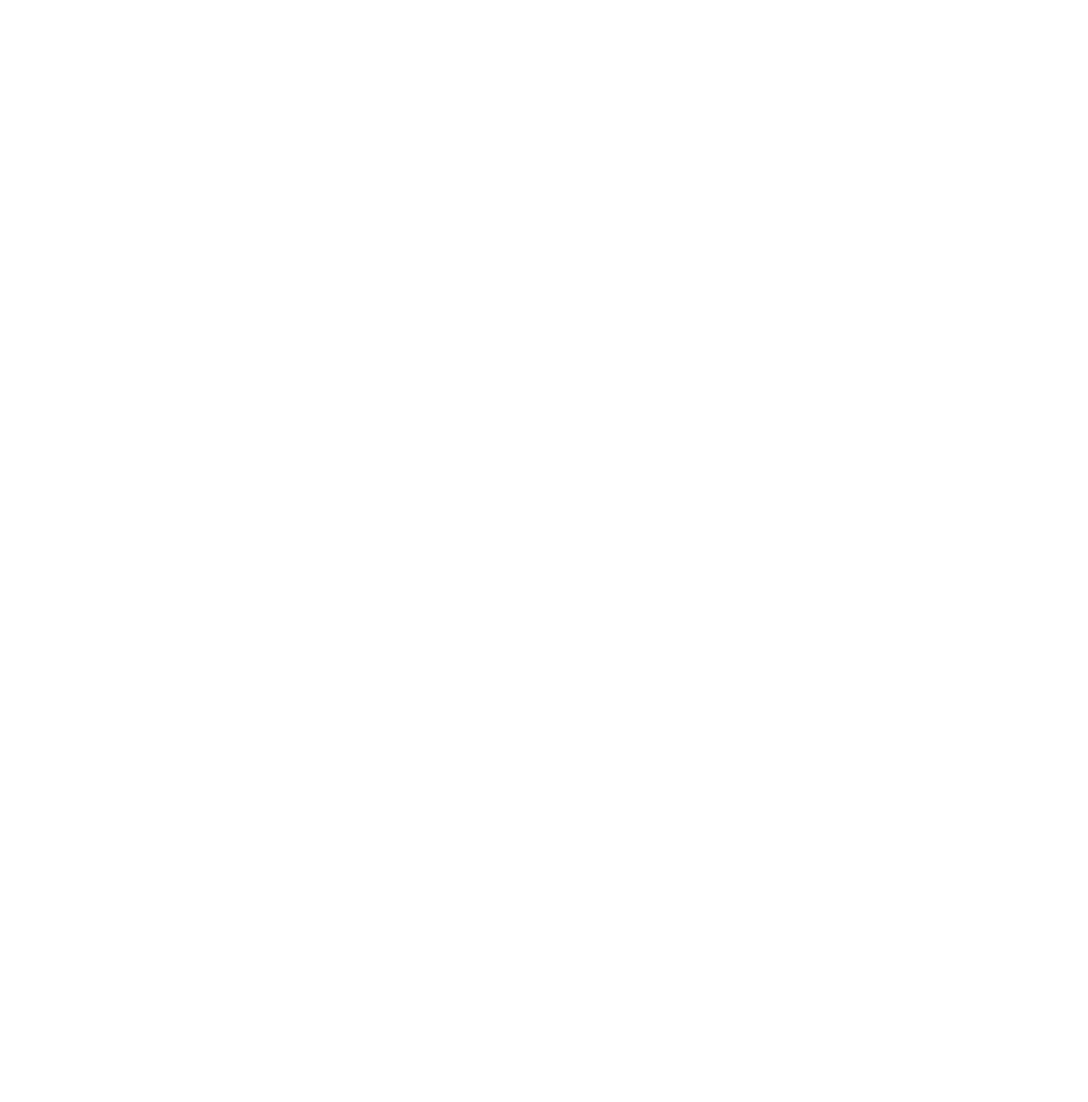
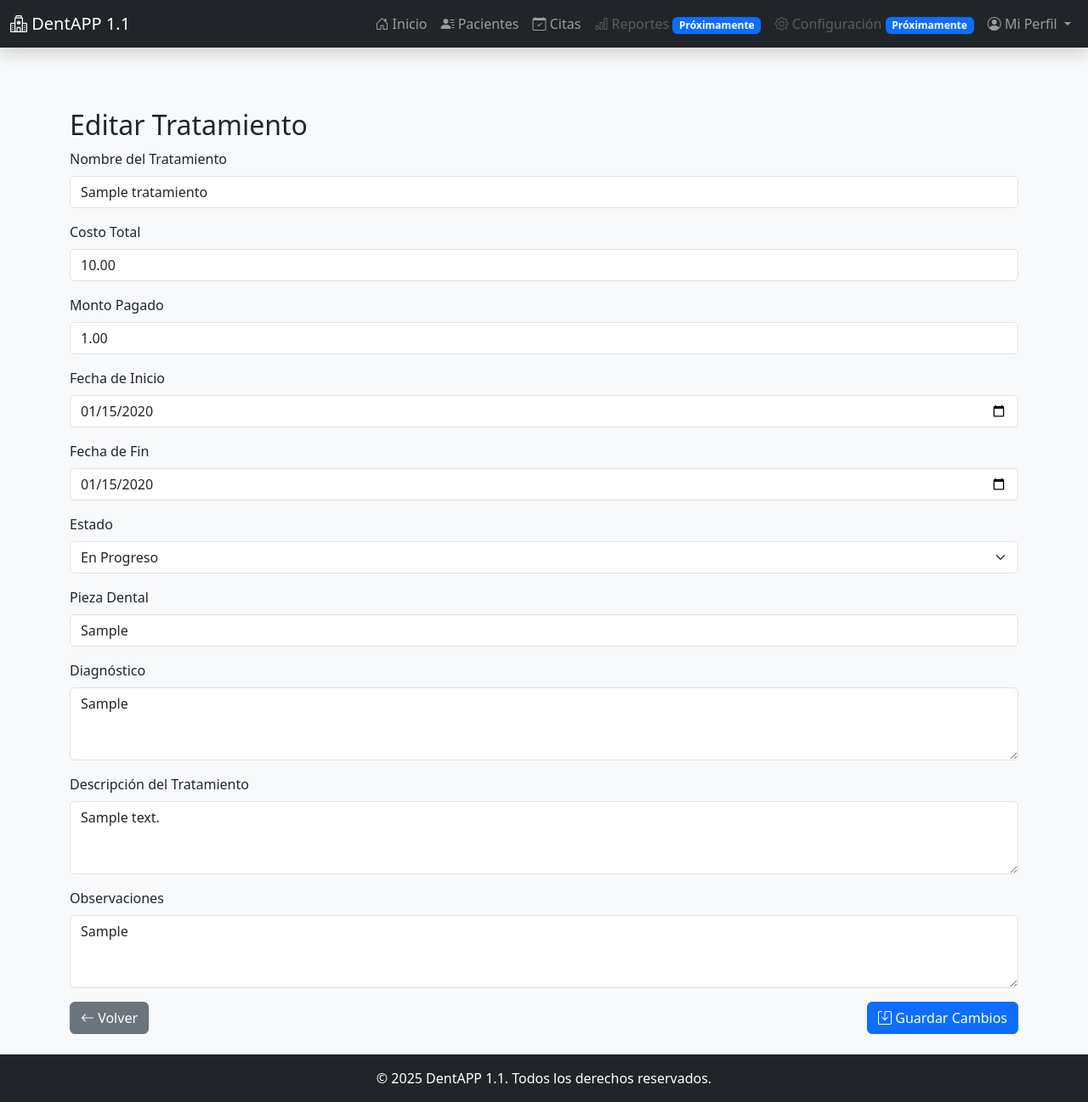
Before and after one commit to HAjiMe-0/BDdentista, a Flask app: page /tratamiento/1/editar in a window 1280 px wide. Before the commit the page is empty. Shown: the whole page at 85% size. Before the commit the page ends 800 px from the top, so only its background shows below. Run offline with Flask 3, Linux system fonts and the light colour scheme; the visitor is signed in with stand-in values (Sample User, id 1); tables that the repository leaves empty hold one stand-in row (values such as "Sample post"); some libraries are stand-ins or nearby versions.

Commit message:
Implmentacion "Editar Tratamiento" y "Cancelar tratamiento"

```diff
--- a/app/controllers.py
+++ b/app/controllers.py
@@ -395,7 +395,7 @@
     tratamiento = Tratamiento.query.get_or_404(tratamiento_id)
     if tratamiento.paciente.doctor_id != session['doctor_id']:
         flash('No tienes permiso para editar este tratamiento.', 'error')
-        return redirect(url_for('main.listar_pacientes'))
+        return redirect(url_for('main.ver_tratamiento'))
 
     if request.method == 'POST':
         tratamiento.nombre = request.form['nombre']
@@ -413,7 +413,7 @@
         tratamiento.observaciones = request.form.get('observaciones')
         db.session.commit()
         flash('Tratamiento actualizado exitosamente.', 'success')
-        return redirect(url_for('main.detalle_paciente', paciente_id=tratamiento.paciente_id))
+        return redirect(url_for('main.ver_tratamiento', tratamiento_id=tratamiento_id))
 
     return render_template('tratamientos/editar_tratamiento.html', tratamiento=tratamiento)
 
@@ -483,6 +483,29 @@
 
     flash('El tratamiento ha sido finalizado correctamente.', 'success')
     return redirect(url_for('main.ver_tratamiento', tratamiento_id=tratamiento_id))
+
+# Cancelar Tratamiento
+@main_bp.route('/tratamiento/<int:tratamiento_id>/cancelar', methods=['POST'])
+@login_requerido
+def cancelar_tratamiento(tratamiento_id):
+    tratamiento = Tratamiento.query.get_or_404(tratamiento_id)
+    if tratamiento.paciente.doctor_id != session['doctor_id']:
+        flash('No tienes permiso para cancelar este tratamiento.', 'error')
+        return redirect(url_for('main.listar_pacientes'))
+
+    # Verificar si el tratamiento ya está cancelado
+    if tratamiento.estado == "Cancelado":
+        flash('El tratamiento ya ha sido cancelado.', 'info')
+        return redirect(url_for('main.ver_tratamiento', tratamiento_id=tratamiento.tratamiento_id))
+
+    # Cambiar el estado a "Cancelado" y registrar la fecha de fin
+    tratamiento.estado = "Cancelado"
+    tratamiento.fecha_fin = datetime.today().date()
+
+    db.session.commit()
+    flash('El tratamiento ha sido cancelado exitosamente.', 'success')
+    return redirect(url_for('main.ver_tratamiento', tratamiento_id=tratamiento.tratamiento_id))
+
 
 # Crear formulario médico
 @main_bp.route('/paciente/<int:paciente_id>/formulario/crear', methods=['GET', 'POST'])
--- a/app/templates/tratamientos/editar_tratamiento.html
+++ b/app/templates/tratamientos/editar_tratamiento.html
@@ -0,0 +1,82 @@
+{% extends "base.html" %}
+
+{% block content %}
+<div class="container mt-5">
+    <h2>Editar Tratamiento</h2>
+    <form action="{{ url_for('main.editar_tratamiento', tratamiento_id=tratamiento.tratamiento_id) }}" method="POST">
+        <!-- Nombre del Tratamiento -->
+        <div class="mb-3">
+            <label for="nombre" class="form-label">Nombre del Tratamiento</label>
+            <input type="text" id="nombre" name="nombre" class="form-control" value="{{ tratamiento.nombre }}" required>
+        </div>
+
+        <!-- Costo Total -->
+        <div class="mb-3">
+            <label for="costo_total" class="form-label">Costo Total</label>
+            <input type="number" id="costo_total" name="costo_total" class="form-control" value="{{ tratamiento.costo_total }}" step="0.01" required>
+        </div>
+
+        <!-- Monto Pagado -->
+        <div class="mb-3">
+            <label for="monto_pagado" class="form-label">Monto Pagado</label>
+            <input type="number" id="monto_pagado" name="monto_pagado" class="form-control" value="{{ tratamiento.monto_pagado }}" step="0.01">
+        </div>
+
+        <!-- Fecha de Inicio -->
+        <div class="mb-3">
+            <label for="fecha_inicio" class="form-label">Fecha de Inicio</label>
+            <input type="date" id="fecha_inicio" name="fecha_inicio" class="form-control" value="{{ tratamiento.fecha_inicio }}" required>
+        </div>
+
+        <!-- Fecha de Fin -->
+        <div class="mb-3">
+            <label for="fecha_fin" class="form-label">Fecha de Fin</label>
+            <input type="date" id="fecha_fin" name="fecha_fin" class="form-control" value="{{ tratamiento.fecha_fin }}">
+        </div>
+
+        <!-- Estado -->
+        <div class="mb-3">
+            <label for="estado" class="form-label">Estado</label>
+            <select id="estado" name="estado" class="form-select" required>
+                <option value="En Progreso" {% if tratamiento.estado == 'En Progreso' %}selected{% endif %}>En Progreso</option>
+                <option value="Finalizado" {% if tratamiento.estado == 'Finalizado' %}selected{% endif %}>Finalizado</option>
+                <option value="Cancelado" {% if tratamiento.estado == 'Cancelado' %}selected{% endif %}>Cancelado</option>
+            </select>
+        </div>
+
+        <!-- Pieza Dental -->
+        <div class="mb-3">
+            <label for="pieza_dental" class="form-label">Pieza Dental</label>
+            <input type="text" id="pieza_dental" name="pieza_dental" class="form-control" value="{{ tratamiento.pieza_dental }}">
+        </div>
+
+        <!-- Diagnóstico -->
+        <div class="mb-3">
+            <label for="diagnostico" class="form-label">Diagnóstico</label>
+            <textarea id="diagnostico" name="diagnostico" class="form-control" rows="3">{{ tratamiento.diagnostico }}</textarea>
+        </div>
+
+        <!-- Descripción del Tratamiento -->
+        <div class="mb-3">
+            <label for="tratamiento_descripcion" class="form-label">Descripción del Tratamiento</label>
+            <textarea id="tratamiento_descripcion" name="tratamiento_descripcion" class="form-control" rows="3">{{ tratamiento.tratamiento_descripcion }}</textarea>
+        </div>
+
+        <!-- Observaciones -->
+        <div class="mb-3">
+            <label for="observaciones" class="form-label">Observaciones</label>
+            <textarea id="observaciones" name="observaciones" class="form-control" rows="3">{{ tratamiento.observaciones }}</textarea>
+        </div>
+
+        <!-- Botones -->
+        <div class="d-flex justify-content-between">
+            <a href="{{ url_for('main.detalle_paciente', paciente_id=tratamiento.paciente_id) }}" class="btn btn-secondary">
+                <i class="bi bi-arrow-left"></i> Volver
+            </a>
+            <button type="submit" class="btn btn-primary">
+                <i class="bi bi-save"></i> Guardar Cambios
+            </button>
+        </div>
+    </form>
+</div>
+{% endblock %}
--- a/app/templates/tratamientos/ver_tratamiento.html
+++ b/app/templates/tratamientos/ver_tratamiento.html
@@ -29,6 +29,11 @@
                     <i class="bi bi-check-circle"></i> Finalizar Tratamiento
                 </button>
             </form>
+            <form action="{{ url_for('main.cancelar_tratamiento', tratamiento_id=tratamiento.tratamiento_id) }}" method="POST" class="d-inline-block" onsubmit="return confirm('¿Estás seguro de que deseas cancelar este tratamiento?');">
+                <button type="submit" class="btn btn-warning">
+                    <i class="bi bi-x-circle"></i> Cancelar Tratamiento
+                </button>
+            </form>
             <a href="{{ url_for('main.editar_tratamiento', tratamiento_id=tratamiento.tratamiento_id) }}" class="btn btn-warning">
                 <i class="bi bi-pencil"></i> Editar
             </a>
```
